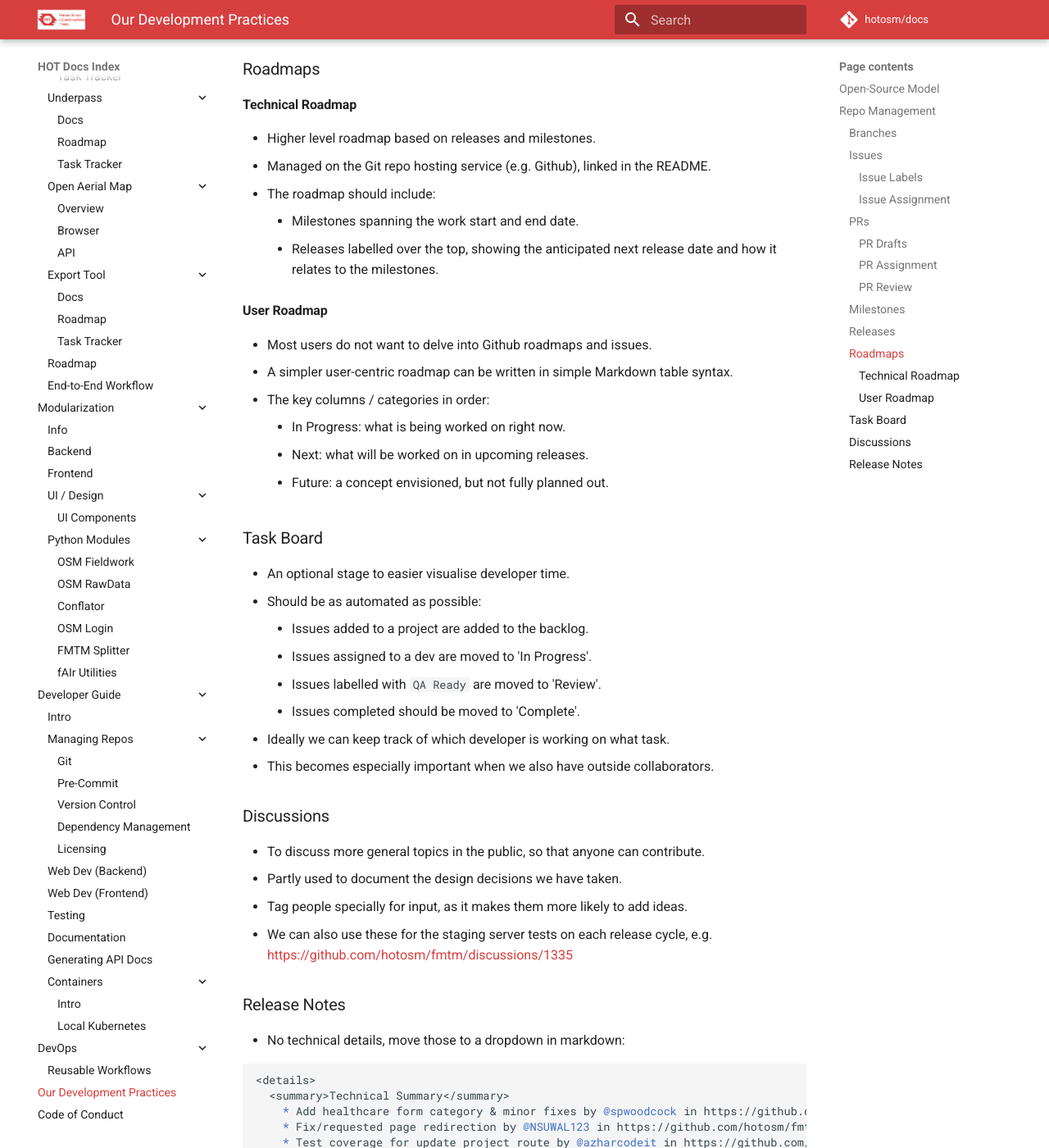
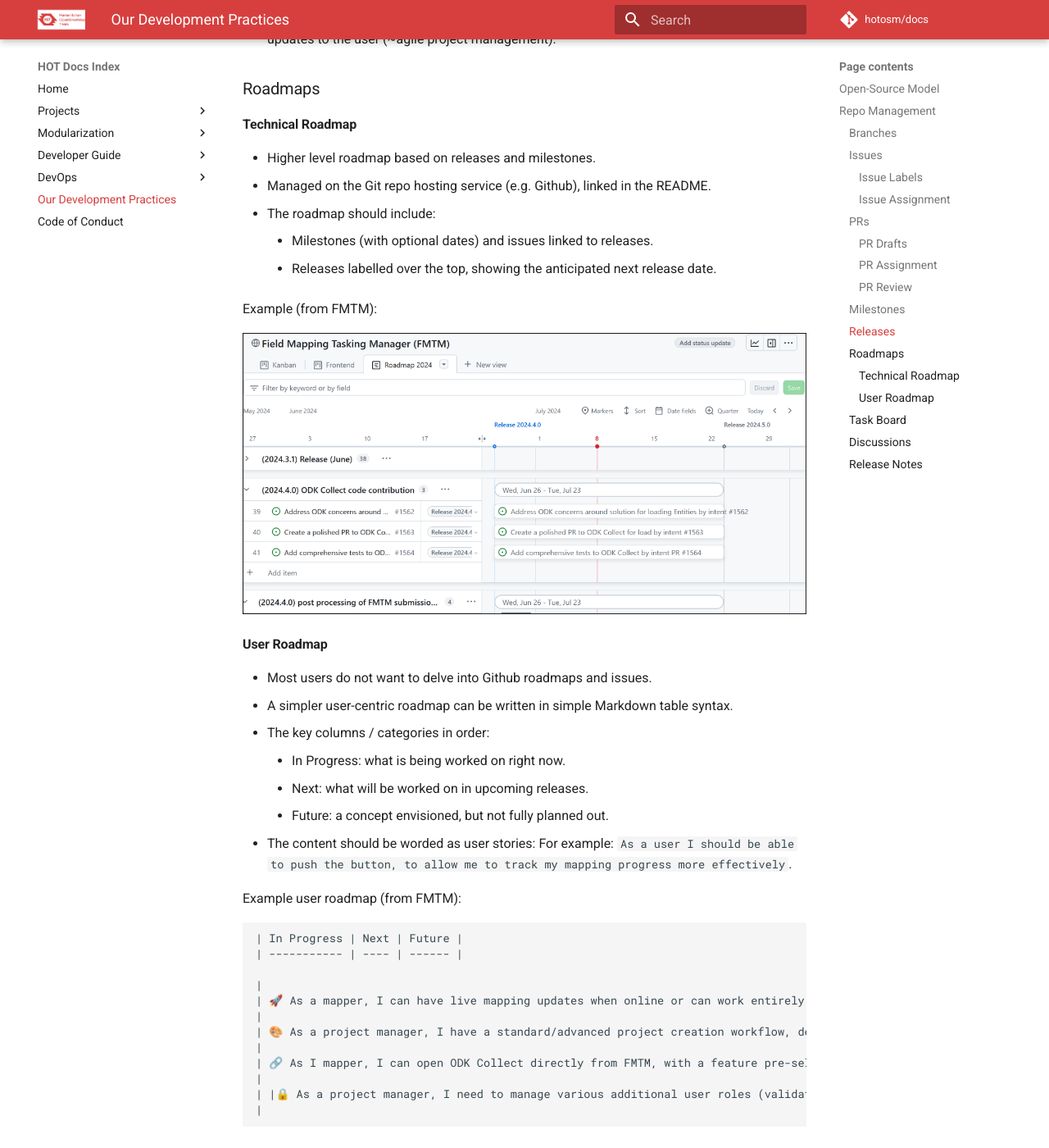
Before and after one commit to hotosm/docs, an MkDocs documentation site: the page built from docs/dev-practices.md, in a window 1280 px wide and 1400 px high, scrolled down 2732 px. Shown: the whole window at 82% size. Built offline with MkDocs 1.6.1 and Material for MkDocs 9.7.7, drawn with Linux system fonts in a browser that asks for light colours; comment, search, counter and statistics services are not loaded.

Commit message:
docs: update development practices doc

````diff
--- a/docs/dev-practices.md
+++ b/docs/dev-practices.md
@@ -33,15 +33,16 @@
 
 - Label issues where appropriate, for example as backend or frontend.
 - Priorities can be assigned:.
+
   - `priority:critical`: blocking current tasks or user workflow.
   - `priority:high`: should be addressed as a priority.
   - `priority:low`: backlog of tasks that will be addressed in time.
+
 - Difficulty can be **estimated** (and may not be accurate):
 
   - `effort:low`: small task, likely a few hours.
   - `effort:medium`: larger task, may take a day or two.
   - `effort:high`: a broader scope task with unclear timeline.
-
     > Ideally there should not be many tasks with `effort:high`.
     > If there are, consider breaking them down to smaller tasks.
 
@@ -110,9 +111,12 @@
 - Higher level roadmap based on releases and milestones.
 - Managed on the Git repo hosting service (e.g. Github), linked in the README.
 - The roadmap should include:
-  - Milestones spanning the work start and end date.
-  - Releases labelled over the top, showing the anticipated next release date
-    and how it relates to the milestones.
+  - Milestones (with optional dates) and issues linked to releases.
+  - Releases labelled over the top, showing the anticipated next release date.
+
+Example (from FMTM):
+
+![technical roadmap](./images/technical_roadmap.png)
 
 #### User Roadmap
 
@@ -123,6 +127,30 @@
   - In Progress: what is being worked on right now.
   - Next: what will be worked on in upcoming releases.
   - Future: a concept envisioned, but not fully planned out.
+- The content should be worded as user stories:
+  For example: `As a user I should be able to push the button, to allow me to
+track my mapping progress more effectively`.
+
+Example user roadmap (from FMTM):
+
+<!-- markdownlint-disable -->
+
+```md
+| In Progress | Next | Future |
+| ----------- | ---- | ------ |
+
+|
+| 🚀 As a mapper, I can have live mapping updates when online or can work entirely offline, for maximum flexibility. | 🗺️ As a mapper, I can easily download offline basemaps so I can navigate without connectivity. | 📻 As a project manager, I can deploy FMTM on a small field-based device in environments with connectivity restrictions. |
+|
+| 🎨 As a project manager, I have a standard/advanced project creation workflow, depending on my preferences and familiarity with the tools. | 🌍 As a project manager, I can export (+merge) the final data to OpenStreetMap to make it accessible. | 📱 As software developers, we will continue to collaborate with ODK to improve the experience in ODK Collect. |
+|
+| 🔗 As I mapper, I can open ODK Collect directly from FMTM, with a feature pre-selected, speeding up my workflow. | 🪓 As a project manager, I expect and reliable and configurable task splitting algorithm. | 📖 All users of FMTM have up to date documentation and tutortials for each step. |
+|
+| |🔒 As a project manager, I need to manage various additional user roles (validator, field admin) to ensure my project runs smoothly. | |
+|
+```
+
+<!-- markdownlint-restore -->
 
 ### Task Board
 
--- a/mkdocs.yml
+++ b/mkdocs.yml
@@ -27,9 +27,6 @@
   # custom_dir: docs/overrides
   features:
     - navigation.instant
-    - navigation.instant.prefetch
-    - navigation.instant.progress
-    - navigation.expand
 
 extra_css:
   - css/extra.css
````
Also changed, not shown: other parts of docs/dev-practices.md (+4 -0 lines), docs/images/dev_task_board.png (added), docs/images/technical_roadmap.png (added).
